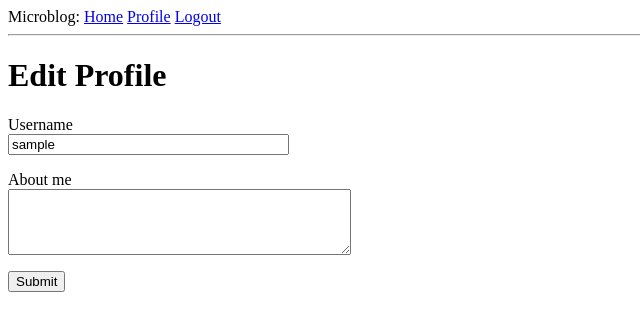
After one commit to OttoHag/microblog, a Flask app: page /edit_profile in a window 1280 px wide. The commit adds this page. Shown: the top 331 px of the page, without its empty margins (0-640 px from the left). Run offline with Flask 3, Linux system fonts and the light colour scheme; the visitor is signed in with stand-in values (Sample User, id 1); data comes from the database, SQL or seed files in the repository.

Commit message:
Oppdatering av edit_profile, skjema og migrering

```diff
--- a/app/forms.py
+++ b/app/forms.py
@@ -2,6 +2,8 @@ from flask_wtf import FlaskForm
 from wtforms import StringField, PasswordField, BooleanField, SubmitField
 from wtforms.validators import DataRequired, Email, EqualTo
 from app.models import User
+from wtforms import StringField, TextAreaField, SubmitField
+from wtforms.validators import DataRequired, Length
 
 class LoginForm(FlaskForm):
     username = StringField('Username', validators=[DataRequired()])
@@ -28,3 +30,8 @@ class RegistrationForm(FlaskForm):
         user = User.query.filter_by(email=email.data).first()
         if user is not None:
             raise ValueError('Please use a different email address.')
+
+class EditProfileForm(FlaskForm):
+    username = StringField('Username', validators=[DataRequired()])
+    about_me = TextAreaField('About me', validators=[Length(min=0, max=140)])
+    submit = SubmitField('Submit')
--- a/app/models.py
+++ b/app/models.py
@@ -3,6 +3,7 @@ from hashlib import md5
 from typing import Optional, List
 import sqlalchemy as sa
 import sqlalchemy.orm as so
+from sqlalchemy.orm import Mapped, mapped_column
 from flask_login import UserMixin
 from werkzeug.security import generate_password_hash, check_password_hash
 from app import db, login
@@ -15,6 +16,9 @@ class User(UserMixin, db.Model):
     email: so.Mapped[str] = so.mapped_column(sa.String(120), index=True,
                                              unique=True)
     password_hash: so.Mapped[Optional[str]] = so.mapped_column(sa.String(256))
+    about_me: so.Mapped[Optional[str]] = so.mapped_column(sa.String(140))
+    last_seen: so.Mapped[Optional[datetime]] = so.mapped_column(
+        default=lambda: datetime.now(timezone.utc))
 
     posts: so.Mapped[List['Post']] = so.relationship(
         back_populates='author',
--- a/app/routes.py
+++ b/app/routes.py
@@ -7,8 +7,17 @@ from flask import current_app
 from app.forms import LoginForm, RegistrationForm
 from app.models import User
 from urllib.parse import urlparse
+from datetime import datetime
+from app.forms import EditProfileForm
 
 bp = Blueprint('main', __name__)
+
+
+@bp.before_app_request
+def before_request():
+    if current_user.is_authenticated:
+        current_user.last_seen = datetime.now()
+        db.session.commit()
 
 
 @bp.route('/')
@@ -66,3 +75,19 @@ def user(username):
         {'author': user, 'body': 'Test post #2'}
     ]
     return render_template('user.html', user=user, posts=posts)
+
+@bp.route('/edit_profile', methods=['GET', 'POST'])
+@login_required
+def edit_profile():
+    form = EditProfileForm(obj=current_user)
+    if form.validate_on_submit():
+        current_user.username = form.username.data
+        current_user.about_me = form.about_me.data
+        db.session.commit()
+        flash('Your changes have been saved.')
+        return redirect(url_for('main.edit_profile'))
+    elif request.method == 'GET':
+        form.username.data = current_user.username
+        form.about_me.data = current_user.about_me
+
+    return render_template('edit_profile.html', title='Edit Profile', form=form)
--- a/app/templates/_post.html
+++ b/app/templates/_post.html
@@ -0,0 +1,6 @@
+<table>
+    <tr valign="top">
+        <td><img src="{{ post.author.avatar(36) }}"></td>
+        <td>{{ post.author.username }} says: <b>{{ post.body }}</b></td>
+    </tr>
+</table>
--- a/app/templates/app.py
+++ /dev/null
@@ -1,6 +0,0 @@
-from app import app
-
-@app.route('/')
-@app.route('/index')
-def index():
-    return "Hello, World!"
--- /dev/null
+++ b/app/templates/edit_profile.html
@@ -0,0 +1,23 @@
+{% extends "base.html" %}
+
+{% block content %}
+    <h1>Edit Profile</h1>
+    <form method="POST" action="">
+        {{ form.hidden_tag() }}
+        <p>
+            {{ form.username.label }}<br>
+            {{ form.username(size=32) }}<br>
+            {% for error in form.username.errors %}
+                <span style="color: red;">[{{ error }}]</span>
+            {% endfor %}
+        </p>
+        <p>
+            {{ form.about_me.label }}<br>
+            {{ form.about_me(rows=4, cols=40) }}<br>
+            {% for error in form.about_me.errors %}
+                <span style="color: red;">[{{ error }}]</span>
+            {% endfor %}
+        </p>
+        <p>{{ form.submit() }}</p>
+    </form>
+{% endblock %}
--- /dev/null
+++ b/app/templates/test.html
@@ -0,0 +1,5 @@
+<h1>Test fungerer</h1>
+
+@bp.route('/test')
+def test():
+    return render_template('test.html')
```
Also changed, not shown: app/error.py (added, +11 -0 lines), app/templates/user.html (+8 -8 lines), migrations/versions/e2150ef95d48_new_fields_in_user_model.py (added, +34 -0 lines), requirements.txt (+19 -7 lines), 2 other files.
